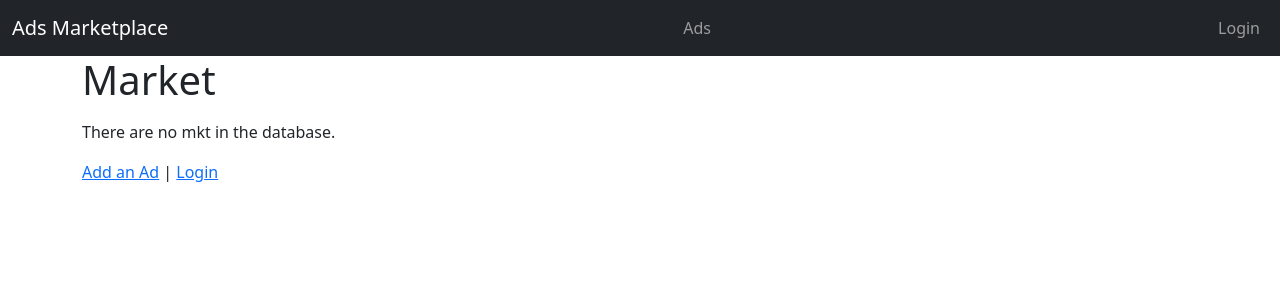
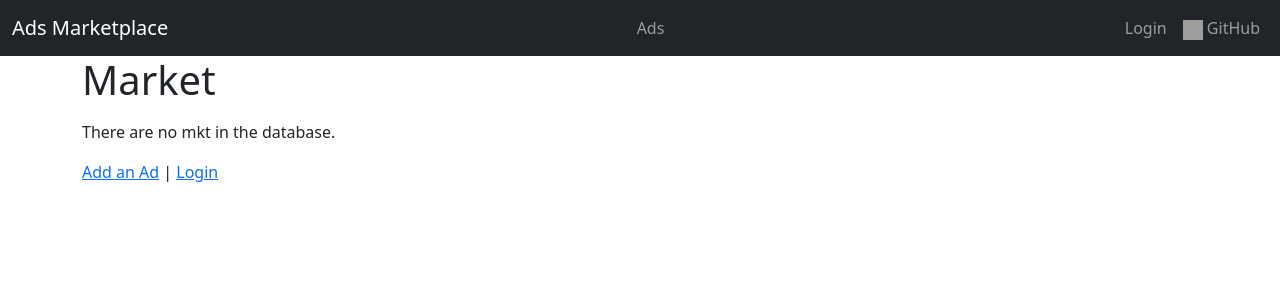
Before and after one commit to AshmitSagar/django-market, a Django app: page / in a window 1280 px wide. Shown: the top 300 px of the page. Run offline with Django 5.2, Linux system fonts and the light colour scheme; data that the repository does not hold is empty; some libraries are stand-ins or nearby versions; grey boxes are pictures that could not be loaded.

Commit message:
add github link to navbar

```diff
--- a/home/templates/base_menu.html
+++ b/home/templates/base_menu.html
@@ -31,6 +31,12 @@
        {% else %}
        <li class="nav-item"><a class="nav-link" href="{% url 'login' %}?next={% url 'mkt:all' %}">Login</a></li>
        {% endif %}
+       <!-- Add link to my github repo with a github favicon -->
+       <li class="nav-item">
+           <a class="nav-link" href="https://github.com/AshmitSagar/django-market/" target="_blank">
+               <img src="https://github.githubassets.com/images/modules/logos_page/GitHub-Mark.png" alt="Link to the Django Market GitHub Repo" style="width: 20px; height: 20px;"/> GitHub
+           </a>
+       </li>
     </ul>
   </div>
 </nav>
--- a/mkt/admin.py
+++ b/mkt/admin.py
@@ -1,5 +1,6 @@
 from django.contrib import admin
-from .models import Ad
+from .models import Ad, Comment
 
 # Register your models here.
 admin.site.register(Ad)
+admin.site.register(Comment)
```
Also changed, not shown: README.md.
